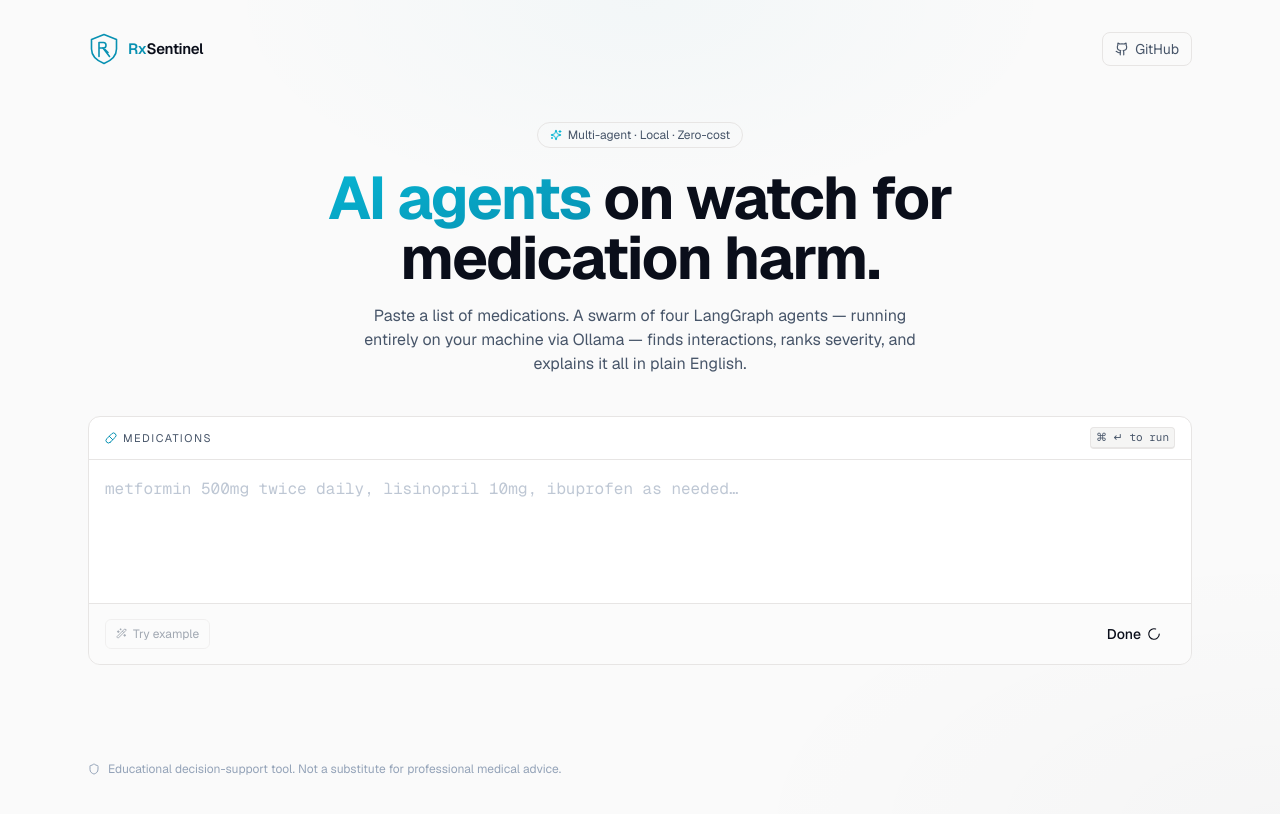
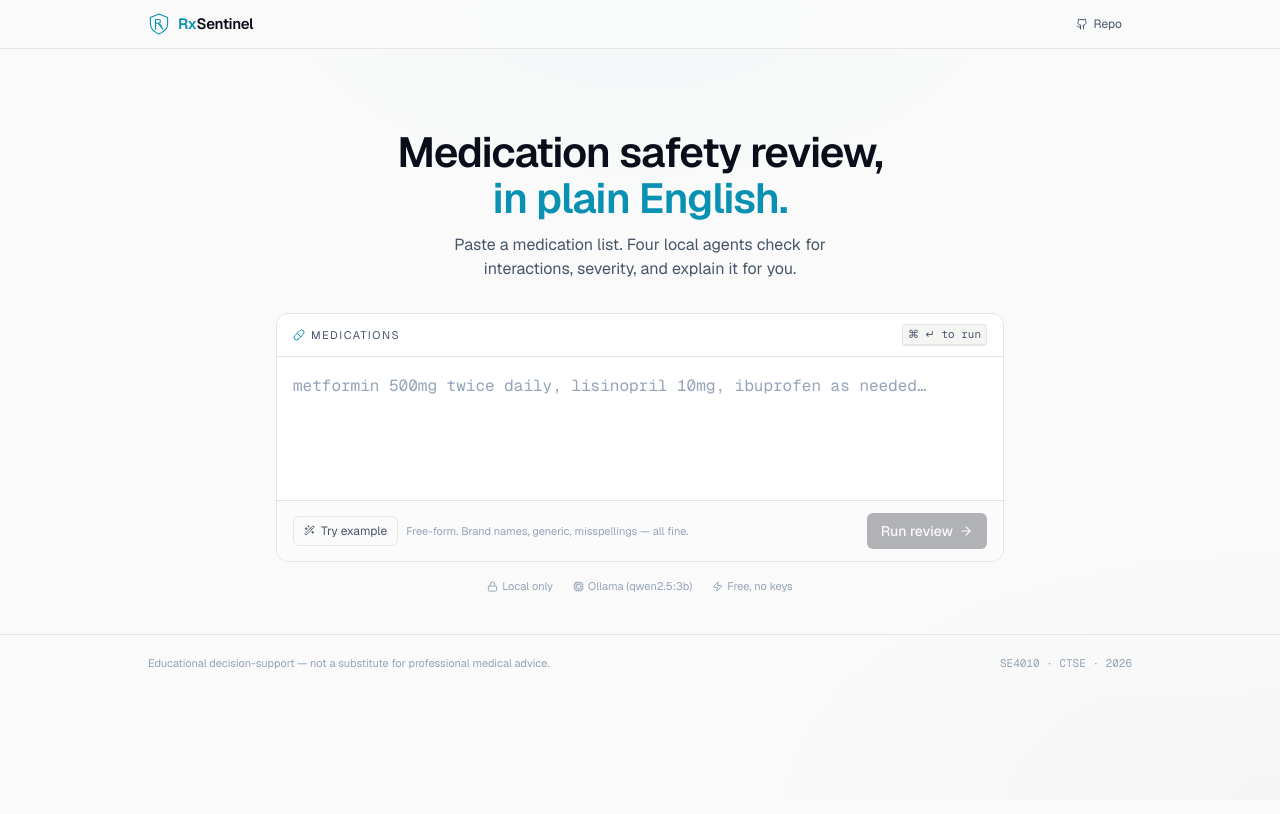
Before and after one commit to ri7in/ctse-assignment-2-rxsentinel, a Next.js app in the folder frontend/: page / in a window 1280 px wide. Shown: the top 814 px of the page. Built offline with nearby package versions, Linux system fonts and the light colour scheme.

Commit message:
feat(frontend): redesigned page with auto-scroll to results + phase-aware UI

```diff
--- a/frontend/app/page.tsx
+++ b/frontend/app/page.tsx
@@ -1,13 +1,15 @@
 "use client";
 
 import { useEffect, useRef, useState } from "react";
-import { Github, Shield, Sparkles } from "lucide-react";
-import { motion } from "framer-motion";
+import { Github, Lock, Cpu, Zap, ArrowDown } from "lucide-react";
+import { motion, AnimatePresence } from "framer-motion";
 import { Logo } from "@/components/logo";
 import { MedicationForm } from "@/components/medication-form";
 import { AgentPipeline } from "@/components/agent-pipeline";
 import { ResultBento } from "@/components/result-bento";
 import { TraceViewer } from "@/components/trace-viewer";
+import { LiveActivity } from "@/components/live-activity";
+import { BackgroundDecor } from "@/components/background-decor";
 import {
   type FinalReport,
   type TraceEvent,
@@ -15,12 +17,24 @@ import {
   openTraceStream,
 } from "@/lib/api";
 
+type Phase = "idle" | "submitting" | "running" | "done";
+
 export default function Home() {
   const [requestId, setRequestId] = useState<string | null>(null);
   const [events, setEvents] = useState<TraceEvent[]>([]);
   const [report, setReport] = useState<FinalReport | null>(null);
   const closerRef = useRef<(() => void) | null>(null);
+  const resultsRef = useRef<HTMLDivElement | null>(null);
 
+  const phase: Phase = report
+    ? "done"
+    : requestId
+    ? events.length === 0
+      ? "submitting"
+      : "running"
+    : "idle";
+
+  // Open trace stream + poll report when a run starts.
   useEffect(() => {
     if (!requestId) return;
     setEvents([]);
@@ -52,67 +66,150 @@ export default function Home() {
     };
   }, [requestId]);
 
+  // Auto-scroll to results when the report arrives — this is the missing
+  // "you finished!" feedback the user complained about.
+  useEffect(() => {
+    if (report && resultsRef.current) {
+      // Tiny delay so the card has time to render before we scroll.
+      const t = setTimeout(() => {
+        resultsRef.current?.scrollIntoView({ behavior: "smooth", block: "start" });
+      }, 80);
+      return () => clearTimeout(t);
+    }
+  }, [report]);
+
+  function handleNewRun() {
+    setRequestId(null);
+    setEvents([]);
+    setReport(null);
+    window.scrollTo({ top: 0, behavior: "smooth" });
+  }
+
   return (
-    <main className="min-h-screen">
-      <header className="max-w-6xl mx-auto px-6 pt-8 pb-2 flex items-center justify-between">
-        <Logo size={32} withWordmark />
-        <div className="flex items-center gap-3 text-sm">
+    <main className="min-h-screen relative">
+      <BackgroundDecor />
+
+      {/* Tight sticky header */}
+      <header className="sticky top-0 z-50 border-b border-border bg-background/80 backdrop-blur-md">
+        <div className="max-w-5xl mx-auto px-5 h-12 flex items-center justify-between">
+          <Logo size={22} withWordmark />
+          <div className="flex items-center gap-1.5 text-xs">
+            {phase !== "idle" && (
+              <button
+                onClick={handleNewRun}
+                className="px-2.5 py-1 rounded-md text-foreground-muted hover:text-foreground hover:bg-surface-2 transition"
+              >
+                New review
+              </button>
+            )}
             <a
               href="https://github.com/ri7in/ctse-assignment-2-rxsentinel"
               target="_blank"
               rel="noopener noreferrer"
-            className="inline-flex items-center gap-1.5 px-3 py-1.5 rounded-lg border border-white/8 hover:bg-white/5 hover:border-white/15 transition text-foreground-muted hover:text-foreground"
+              className="inline-flex items-center gap-1.5 px-2.5 py-1 rounded-md text-foreground-muted hover:text-foreground hover:bg-surface-2 transition"
             >
-            <Github size={14} /> GitHub
+              <Github size={12} /> Repo
             </a>
+          </div>
         </div>
       </header>
 
-      <section className="max-w-6xl mx-auto px-6 py-12">
+      <section className="max-w-3xl mx-auto px-5 pt-14 md:pt-20 pb-10">
+        {/* Hero — short, professional */}
         <motion.div
-          initial={{ opacity: 0, y: 12 }}
+          initial={{ opacity: 0, y: 6 }}
           animate={{ opacity: 1, y: 0 }}
-          transition={{ duration: 0.5 }}
-          className="text-center mb-10"
+          transition={{ duration: 0.25 }}
+          className="text-center mb-8"
         >
-          <span className="inline-flex items-center gap-1.5 text-xs px-3 py-1 rounded-full border border-white/8 text-foreground-muted">
-            <Sparkles size={12} className="text-[#06B6D4]" />
-            Multi-agent · Local · Zero-cost
-          </span>
-          <h1 className="mt-5 text-4xl md:text-6xl font-bold tracking-tight">
-            <span className="bg-gradient-to-br from-[#06B6D4] to-[#0891B2] bg-clip-text text-transparent">
-              AI agents
-            </span>{" "}
-            on watch for
+          <h1 className="text-3xl md:text-[42px] font-semibold tracking-tight leading-[1.1] text-foreground">
+            Medication safety review,
             <br />
-            medication harm.
+            <span className="text-[#0891B2]">in plain English.</span>
           </h1>
-          <p className="mt-4 text-foreground-muted max-w-xl mx-auto">
-            Paste a list of medications. A swarm of four LangGraph agents — running
-            entirely on your machine via Ollama — finds interactions, ranks
-            severity, and explains it all in plain English.
+          <p className="mt-3 text-foreground-muted text-sm md:text-base max-w-md mx-auto">
+            Paste a medication list. Four local agents check for interactions,
+            severity, and explain it for you.
           </p>
         </motion.div>
 
-        <MedicationForm onStart={setRequestId} disabled={!!requestId && !report} />
+        {/* Form is the focal point */}
+        <MedicationForm onStart={setRequestId} phase={phase} />
 
-        {requestId && (
-          <div className="mt-6 space-y-4">
-            <AgentPipeline events={events} />
-            <TraceViewer events={events} />
+        {/* Trust strip — three short signals */}
+        {phase === "idle" && (
+          <div className="mt-4 flex items-center justify-center gap-5 text-[11px] text-foreground-dim">
+            <span className="inline-flex items-center gap-1"><Lock size={11} /> Local only</span>
+            <span className="inline-flex items-center gap-1"><Cpu size={11} /> Ollama (qwen2.5:3b)</span>
+            <span className="inline-flex items-center gap-1"><Zap size={11} /> Free, no keys</span>
           </div>
         )}
 
+        {/* Live activity + pipeline — appears when a run is in flight */}
+        <AnimatePresence>
+          {requestId && (
+            <motion.div
+              initial={{ opacity: 0, y: 8 }}
+              animate={{ opacity: 1, y: 0 }}
+              exit={{ opacity: 0 }}
+              transition={{ duration: 0.2 }}
+              className="mt-6 space-y-3"
+            >
+              <LiveActivity events={events} done={!!report} />
+              <AgentPipeline events={events} />
+            </motion.div>
+          )}
+        </AnimatePresence>
+
+        {/* "Done — see results" callout when finished but user hasn't scrolled */}
+        <AnimatePresence>
           {report && (
-          <div className="mt-6">
-            <ResultBento report={report} />
+            <motion.div
+              initial={{ opacity: 0, y: 6 }}
+              animate={{ opacity: 1, y: 0 }}
+              transition={{ duration: 0.25 }}
+              className="mt-6 flex items-center justify-center"
+            >
+              <button
+                onClick={() =>
+                  resultsRef.current?.scrollIntoView({ behavior: "smooth", block: "start" })
+                }
+                className="inline-flex items-center gap-2 text-xs text-[#0891B2] hover:text-[#0E7490] transition"
+              >
+                Jump to results
+                <ArrowDown size={12} />
+              </button>
+            </motion.div>
+          )}
+        </AnimatePresence>
+
+        {/* Trace viewer (collapsed by default, available after a run starts) */}
+        {requestId && (
+          <div className="mt-3">
+            <TraceViewer events={events} />
           </div>
         )}
       </section>
 
-      <footer className="max-w-6xl mx-auto px-6 py-12 text-xs text-foreground-dim flex items-center gap-2">
-        <Shield size={12} />
-        Educational decision-support tool. Not a substitute for professional medical advice.
+      {/* Results — wider container so the bento has room. Auto-scrolled to. */}
+      {report && (
+        <section
+          ref={resultsRef}
+          className="max-w-5xl mx-auto px-5 pb-16 rise-in"
+          aria-label="Review results"
+        >
+          <ResultBento report={report} />
+        </section>
+      )}
+
+      {/* Footer */}
+      <footer className="border-t border-border bg-background/60">
+        <div className="max-w-5xl mx-auto px-5 py-5 flex items-center justify-between flex-wrap gap-3 text-[11px] text-foreground-dim">
+          <span>
+            Educational decision-support — not a substitute for professional medical advice.
+          </span>
+          <span className="font-mono">SE4010 · CTSE · 2026</span>
+        </div>
       </footer>
     </main>
   );
```
Lines whose indentation alone changed are shown as unchanged.
